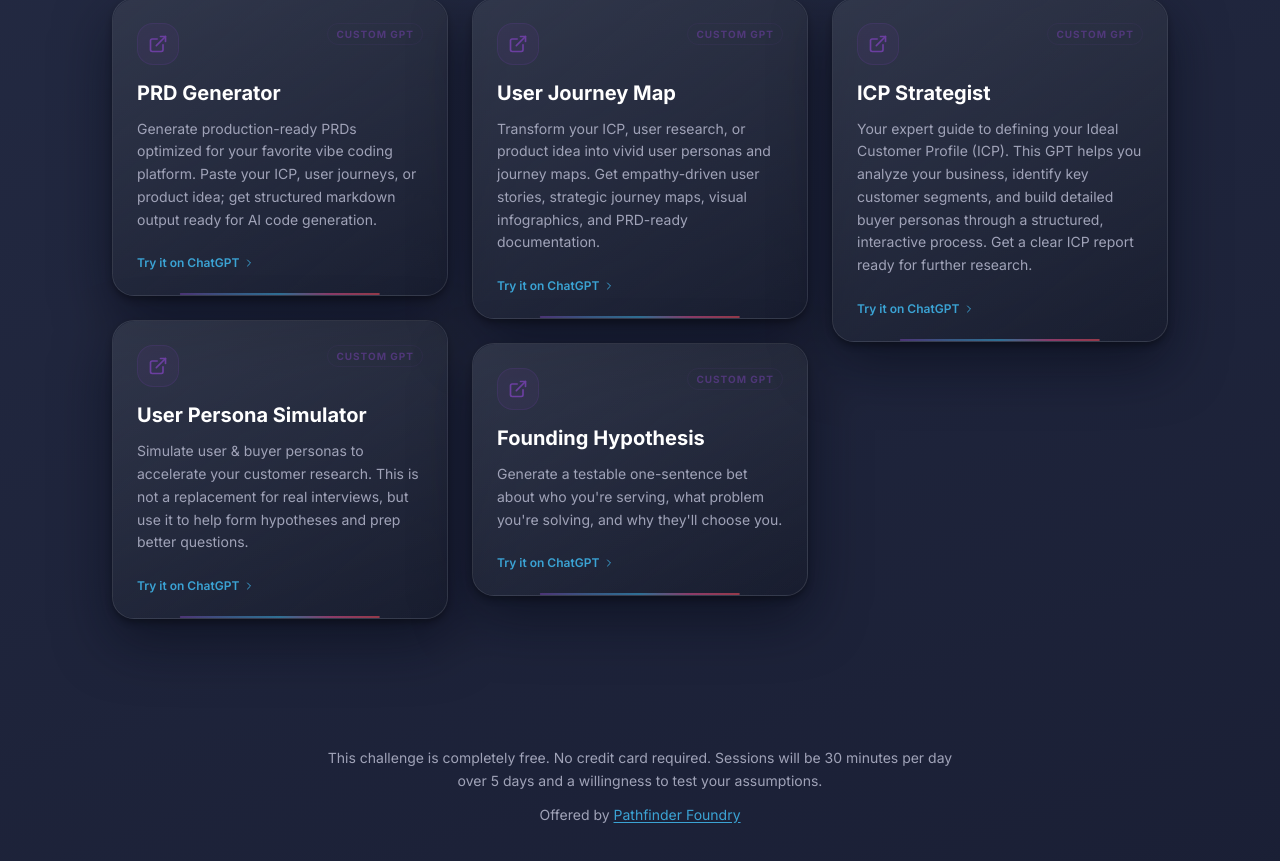
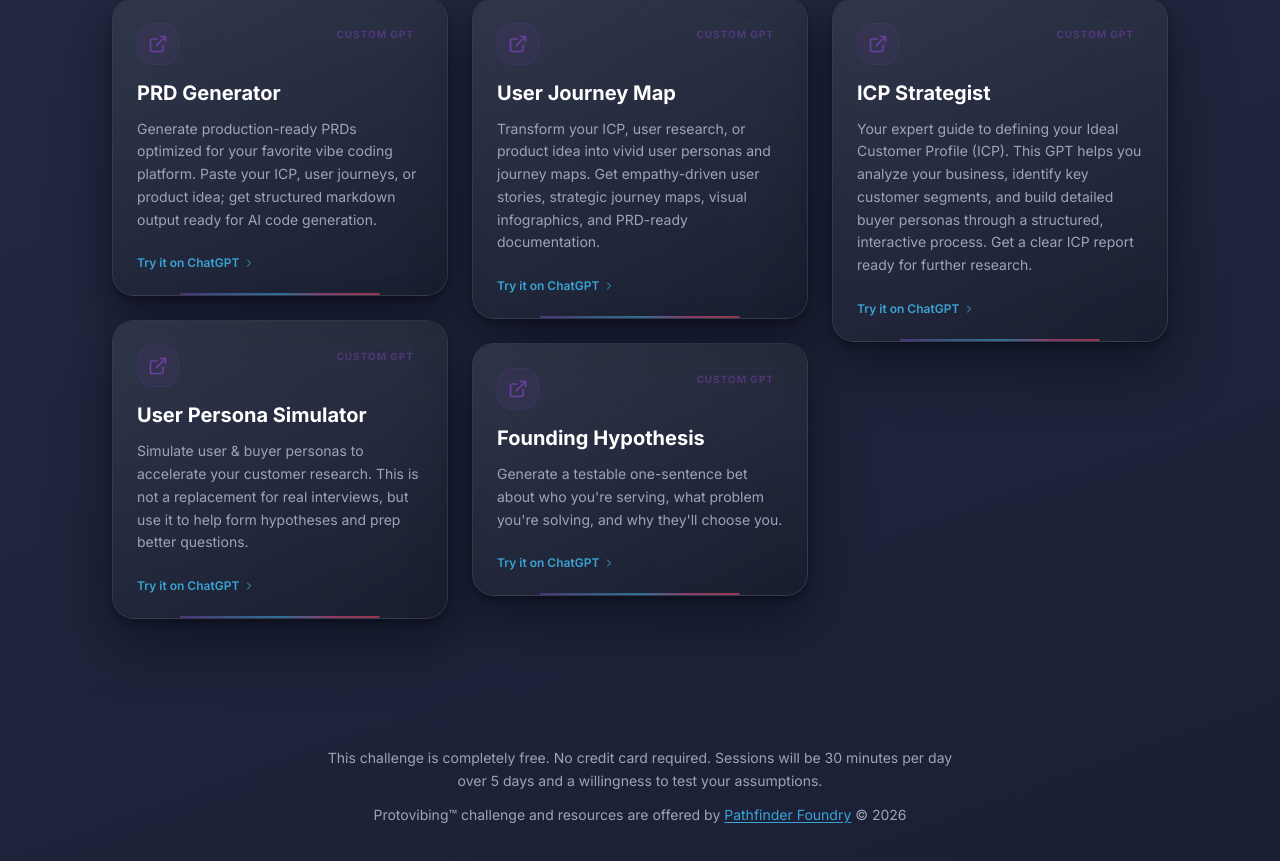
Before and after one commit to marckrejci/protovibing, a Next.js app: page / in a window 1280 px wide. Shown: the part 2323-3184 px from the top of the page. Built offline with nearby package versions, Linux system fonts and the light colour scheme.

Commit message:
Add trademark and copyright symbols to footer

```diff
--- a/components/footer.tsx
+++ b/components/footer.tsx
@@ -5,7 +5,7 @@ export function Footer() {
         This challenge is completely free. No credit card required. Sessions will be 30 minutes per day over 5 days and a willingness to test your assumptions.
       </p>
       <p className="text-sm text-muted-foreground">
-        Offered by{" "}
+        Protovibing&trade; challenge and resources are offered by{" "}
         <a
           href="https://pathfinderfoundry.com"
           target="_blank"
@@ -14,6 +14,7 @@ export function Footer() {
         >
           Pathfinder Foundry
         </a>
+        {" "}&copy; 2026
       </p>
     </footer>
   )
```
